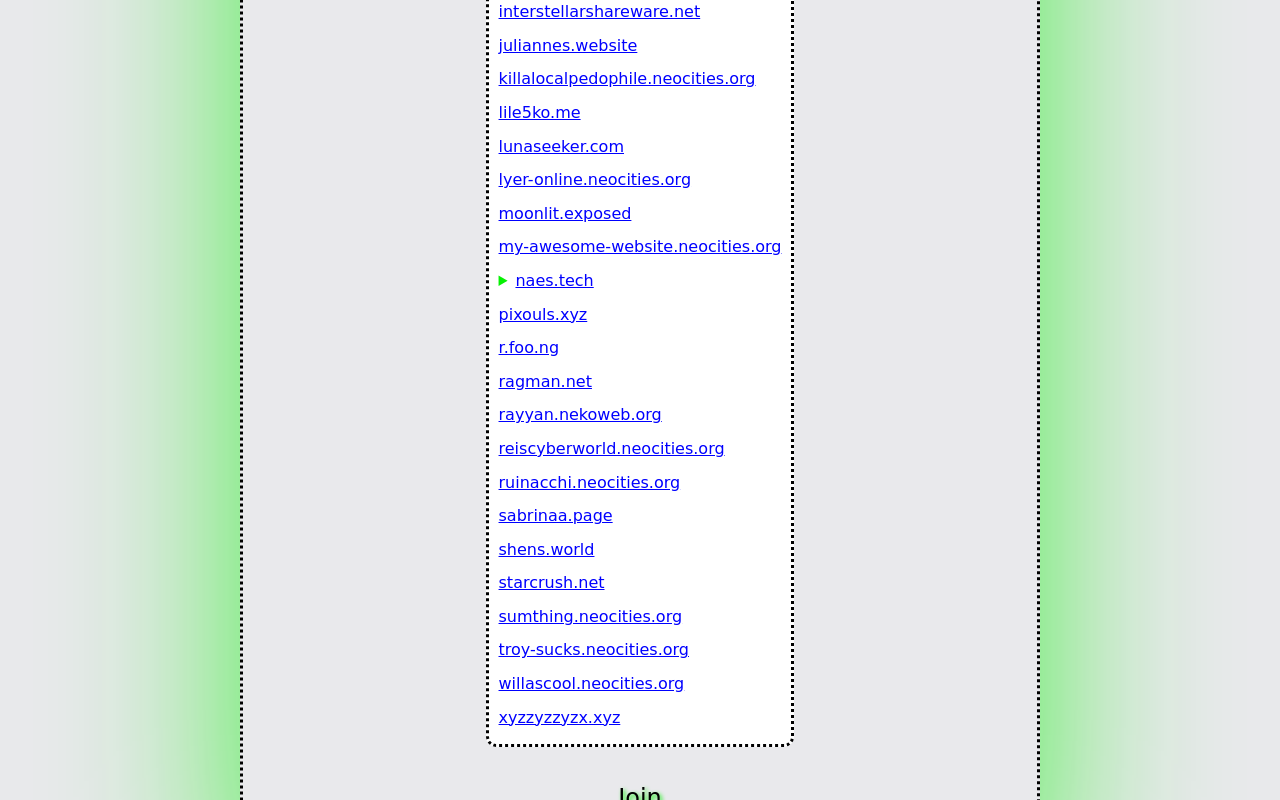
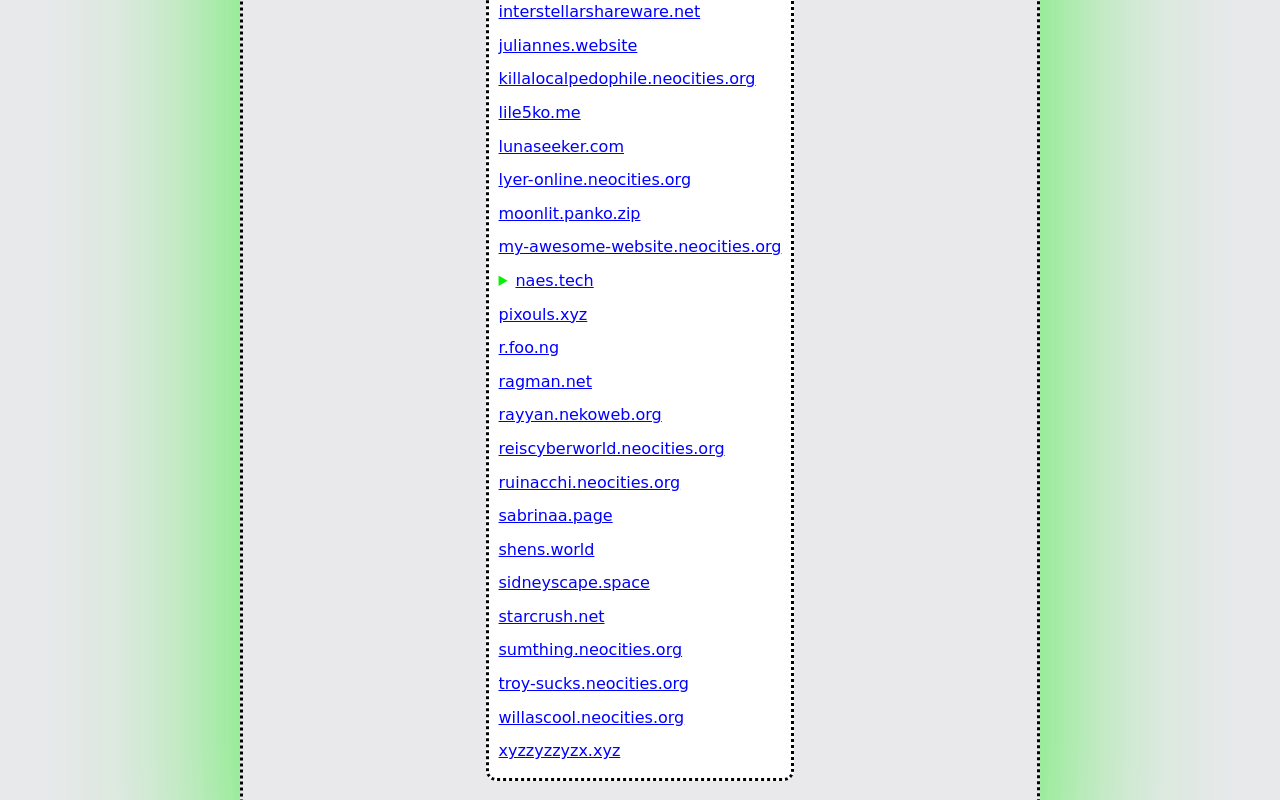
Before and after one commit to gchartier/gchartier.github.io, a SvelteKit app: page /html-energy-webring in a window 1280 px wide. Shown: the part 1170-1970 px from the top of the page. Built offline with nearby package versions, Linux system fonts and the light colour scheme.

Commit message:
update webring members

```diff
--- a/src/routes/(oldschool)/html-energy-webring/+page.svelte
+++ b/src/routes/(oldschool)/html-energy-webring/+page.svelte
@@ -22,7 +22,7 @@
 		'https://lile5ko.me',
 		'https://rayyan.nekoweb.org/',
 		'https://willascool.neocities.org/',
-		'https://moonlit.exposed/not-too-far-across-the-fence/',
+		'https://moonlit.panko.zip/train-stop/',
 		'https://elijahposttrash.neocities.org/',
 		'https://cyanidefish.neocities.org/',
 		'https://r.foo.ng',
@@ -40,7 +40,8 @@
 		'https://my-awesome-website.neocities.org',
 		'https://sabrinaa.page',
 		'https://ruinacchi.neocities.org/',
-		'https://reiscyberworld.neocities.org/'
+		'https://reiscyberworld.neocities.org/',
+		'https://sidneyscape.space/',
 	];
 
 	const indexDomain = 'https://www.gabriel-export.earth';
--- a/static/html-energy-webring/onionring/variables.js
+++ b/static/html-energy-webring/onionring/variables.js
@@ -29,7 +29,7 @@ var sites = [
 	'https://lile5ko.me',
 	'https://rayyan.nekoweb.org/',
 	'https://willascool.neocities.org/',
-	'https://moonlit.exposed/not-too-far-across-the-fence/',
+	'https://moonlit.panko.zip/train-stop/',
 	'https://elijahposttrash.neocities.org/',
 	'https://cyanidefish.neocities.org/',
 	'https://r.foo.ng',
@@ -47,7 +47,8 @@ var sites = [
   'https://my-awesome-website.neocities.org',
   'https://sabrinaa.page',
   'https://ruinacchi.neocities.org/',
-  'https://reiscyberworld.neocities.org/'
+  'https://reiscyberworld.neocities.org/',
+  'https://sidneyscape.space/'
 ];
 
 //the name of the ring
```
